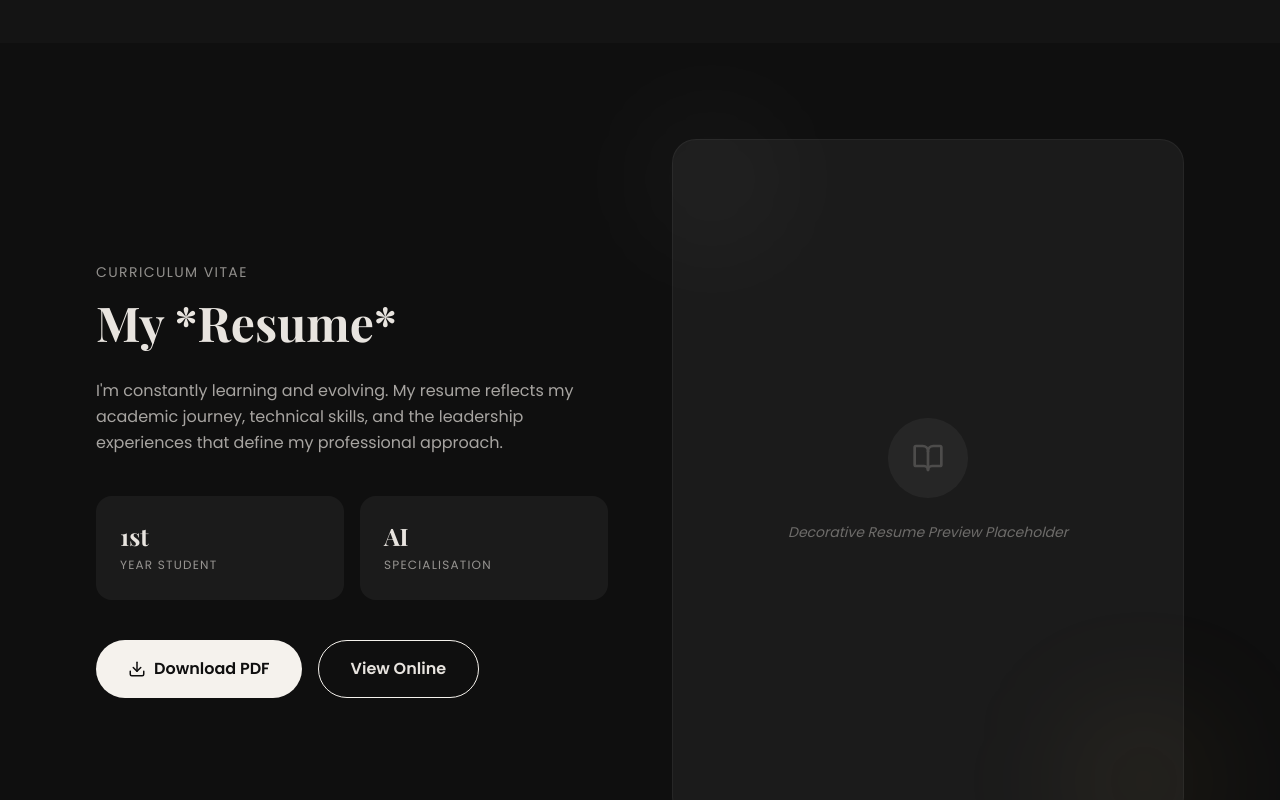
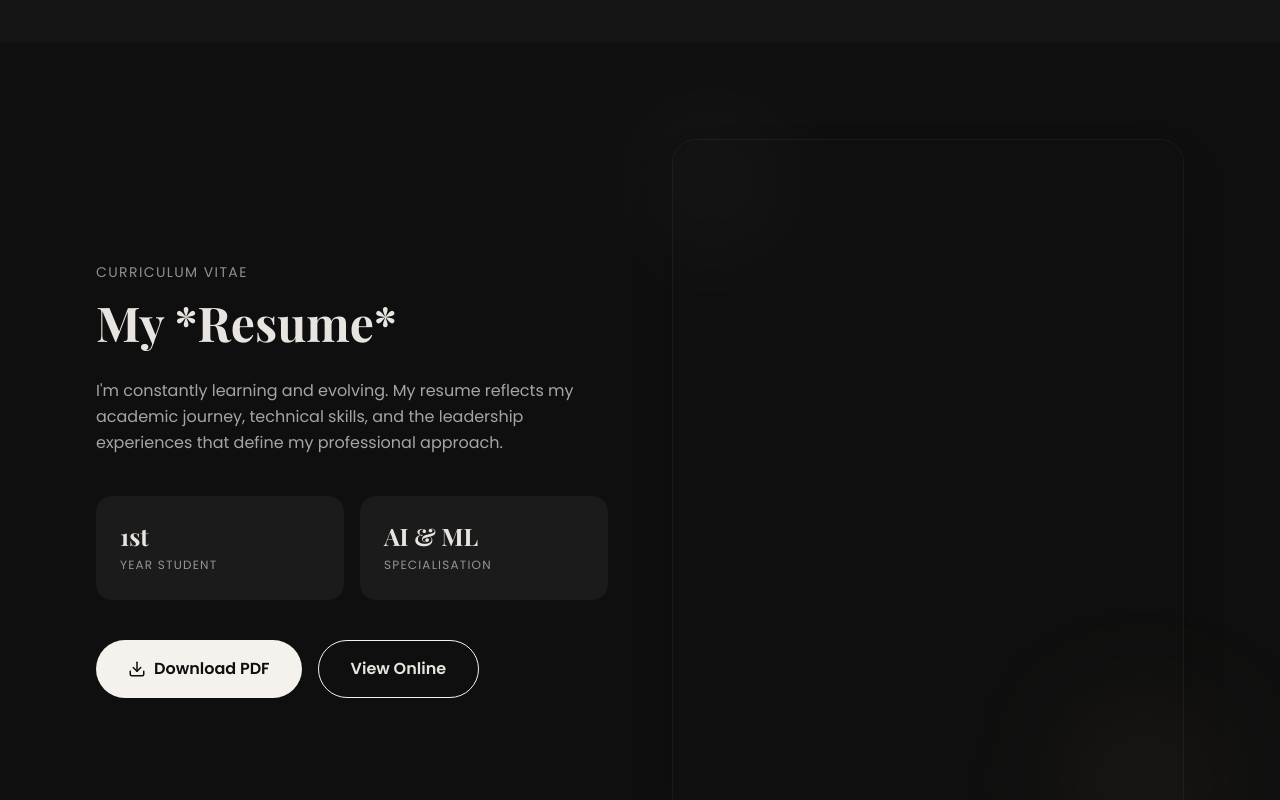
Before and after one commit to adityarghh/Portfolio, a React (Vite) app: page / in a window 1280 px wide. Shown: the part 6480-7280 px from the top of the page. Built offline with nearby package versions, Linux system fonts and the light colour scheme; a web font is replaced by a local one.

Commit message:
Added resume integration and embedded PDF preview

```diff
--- a/src/App.tsx
+++ b/src/App.tsx
@@ -883,28 +883,38 @@
                 <span className="text-xs uppercase tracking-widest opacity-60">Year Student</span>
               </div>
               <div className="bg-white/5 p-6 rounded-2xl">
-                <span className="block text-2xl font-display font-bold">AI</span>
+                <span className="block text-2xl font-display font-bold">AI & ML</span>
                 <span className="text-xs uppercase tracking-widest opacity-60">Specialisation</span>
               </div>
             </div>
 
             <div className="flex flex-wrap gap-4">
-              <a href="#" className="px-8 py-4 bg-beige-100 text-slate-900 rounded-full font-semibold flex items-center gap-2 hover:scale-105 transition-transform">
+              <a
+  href="/Aditya_Raj_Resume.pdf"
+  download
+  className="px-8 py-4 bg-beige-100 text-slate-900 rounded-full font-semibold flex items-center gap-2 hover:scale-105 transition-transform"
+>
                 <Download size={18} /> Download PDF
               </a>
-              <a href="#" className="px-8 py-4 border border-beige-100 rounded-full font-semibold hover:bg-beige-100 hover:text-slate-900 transition-all">
+              <a
+  href="/Aditya_Raj_Resume.pdf"
+  target="_blank"
+  rel="noopener noreferrer"
+  className="px-8 py-4 border border-beige-100 rounded-full font-semibold hover:bg-beige-100 hover:text-slate-900 transition-all"
+>
                 View Online
               </a>
             </div>
           </div>
 
           <div className="relative fade-in stagger-2">
-            <div className="aspect-[3/4] bg-white/5 rounded-3xl border border-white/5 p-8 flex flex-col justify-center items-center text-center">
-              <div className="w-20 h-20 rounded-full bg-white/5 flex items-center justify-center mb-6">
-                <BookOpen size={32} className="opacity-20" />
-              </div>
-              <p className="text-sm opacity-40 italic">Decorative Resume Preview Placeholder</p>
-            </div>
+            <div className="aspect-[3/4] rounded-3xl overflow-hidden border border-white/5 shadow-2xl">
+  <iframe
+    src="/Aditya_Raj_Resume.pdf"
+    className="w-full h-full"
+    title="Resume Preview"
+  />
+</div>
             {/* Decorative elements */}
             <div className="absolute -bottom-6 -right-6 w-32 h-32 bg-[#c9a84c]/10 rounded-full blur-3xl" />
             <div className="absolute -top-6 -left-6 w-32 h-32 bg-white/5 rounded-full blur-3xl" />
```
Also changed, not shown: 2 other files (tests, documents, lock files or other folders).
